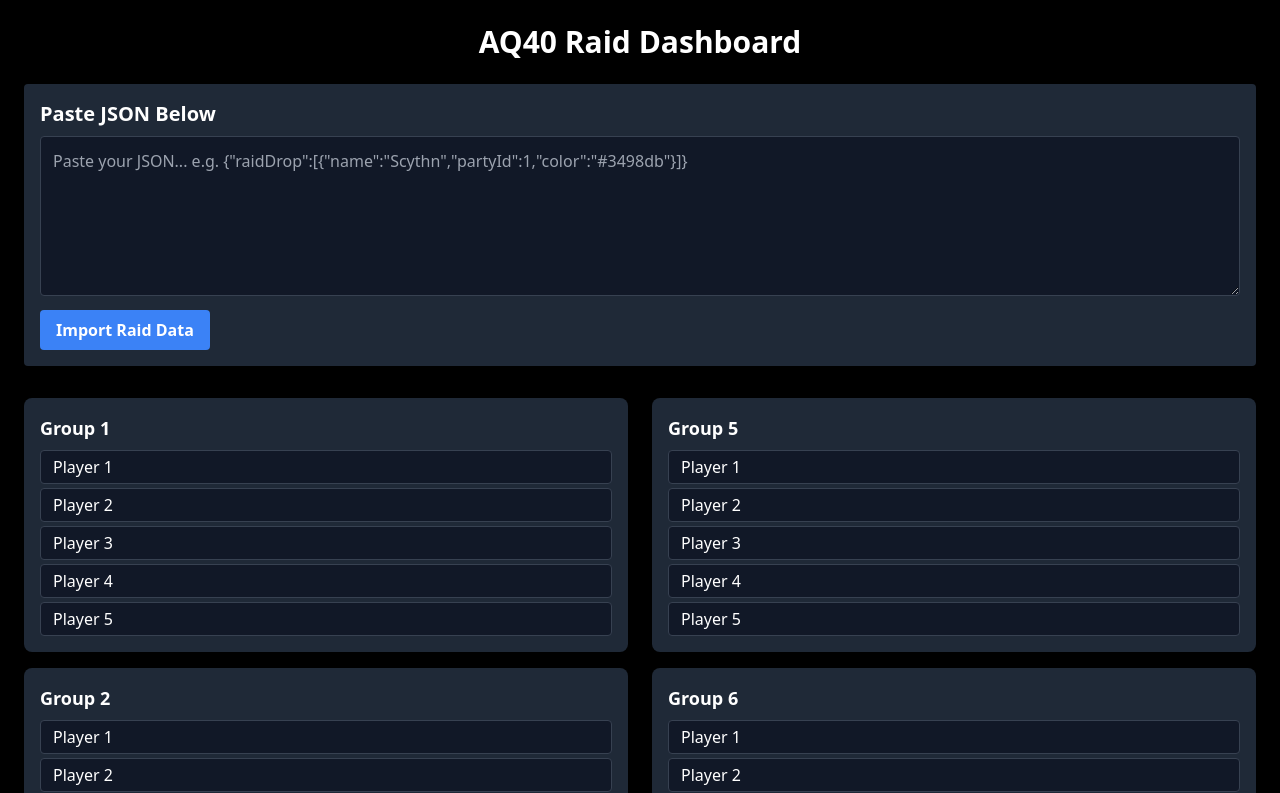
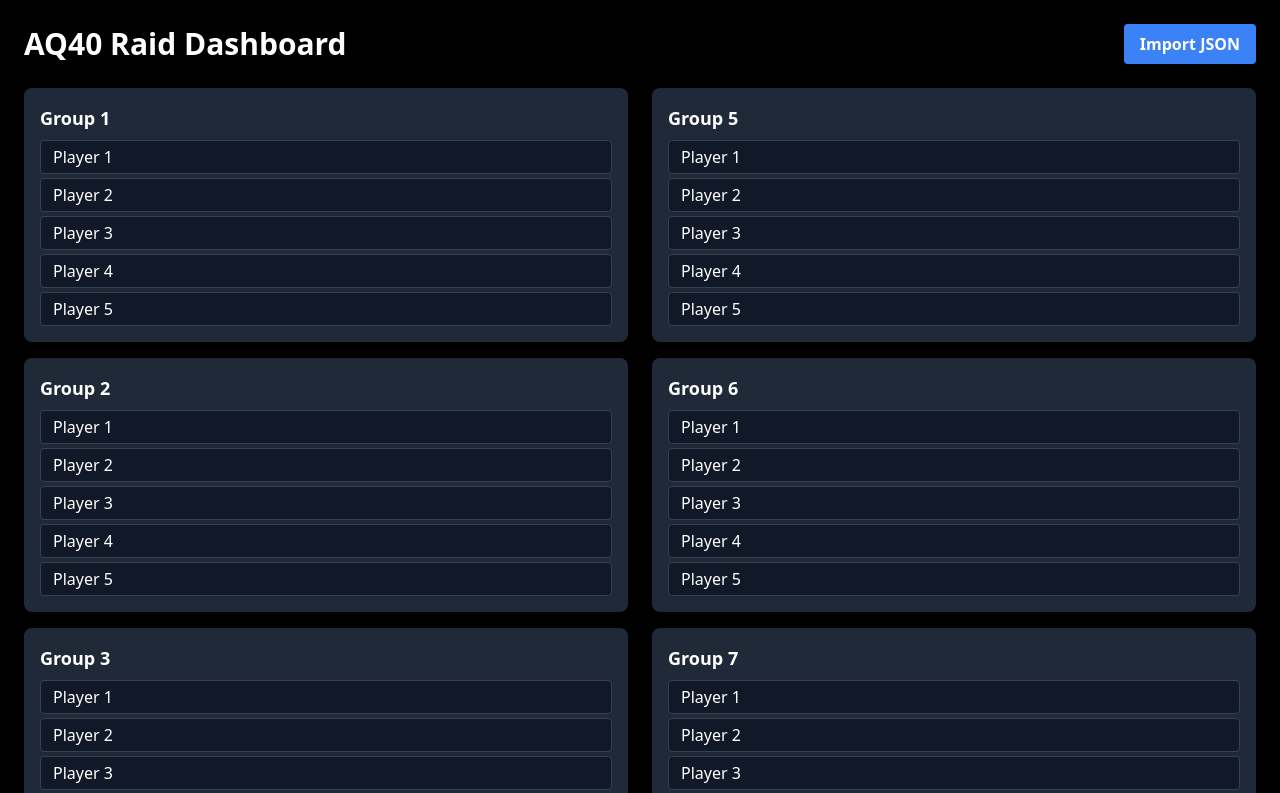
Before and after one commit to jbc013191/AQ40pt2, a React (Vite) app: page / in a window 1280 px wide. Shown: the top 793 px of the page. Built offline with nearby package versions, Linux system fonts and the light colour scheme.

Commit message:
RaidDashboard Fixed Button and Text Color

```diff
--- a/src/RaidDashboard.jsx
+++ b/src/RaidDashboard.jsx
@@ -3,11 +3,13 @@
 export default function RaidDashboard() {
   const [raidData, setRaidData] = useState([]);
   const [jsonInput, setJsonInput] = useState("");
+  const [showImportBox, setShowImportBox] = useState(false);
 
   const handleJsonPaste = () => {
     try {
       const parsed = JSON.parse(jsonInput);
       setRaidData(parsed.raidDrop || []);
+      setShowImportBox(false);
     } catch (e) {
       alert("Invalid JSON. Please check formatting.");
     }
@@ -19,24 +21,44 @@
 
   return (
     <div className="min-h-screen bg-black text-white p-6">
-      <h1 className="text-3xl font-bold text-center mb-6">AQ40 Raid Dashboard</h1>
+      <div className="flex justify-between items-center mb-6">
+        <h1 className="text-3xl font-bold text-center">AQ40 Raid Dashboard</h1>
+        <button
+          onClick={() => setShowImportBox(true)}
+          className="bg-blue-500 hover:bg-blue-600 px-4 py-2 rounded font-semibold"
+        >
+          Import JSON
+        </button>
+      </div>
 
-      {/* JSON Input Section */}
-      <div className="mb-8 bg-gray-800 p-4 rounded shadow">
+      {/* JSON Input Modal */}
+      {showImportBox && (
+        <div className="fixed inset-0 bg-black bg-opacity-80 flex items-center justify-center z-50">
+          <div className="bg-gray-800 p-6 rounded-lg w-full max-w-md">
             <h2 className="text-xl font-semibold mb-2">Paste JSON Below</h2>
             <textarea
               value={jsonInput}
               onChange={(e) => setJsonInput(e.target.value)}
-          className="w-full h-40 p-3 bg-gray-900 border border-gray-700 rounded text-white mb-2"
+              className="w-full h-40 p-3 bg-gray-900 border border-gray-700 rounded text-white mb-4"
               placeholder='Paste your JSON... e.g. {"raidDrop":[{"name":"Scythn","partyId":1,"color":"#3498db"}]}'
             ></textarea>
+            <div className="flex justify-end space-x-2">
+              <button
+                onClick={() => setShowImportBox(false)}
+                className="bg-gray-600 hover:bg-gray-700 px-4 py-2 rounded"
+              >
+                Cancel
+              </button>
               <button
                 onClick={handleJsonPaste}
-          className="bg-blue-500 hover:bg-blue-600 px-4 py-2 rounded font-semibold"
+                className="bg-blue-500 hover:bg-blue-600 px-4 py-2 rounded"
               >
-          Import Raid Data
+                Import
               </button>
             </div>
+          </div>
+        </div>
+      )}
 
       {/* Party Groups Display */}
       <div className="grid grid-cols-2 gap-6">
@@ -64,7 +86,7 @@
           ? players.map((player, i) => (
               <li
                 key={i}
-                className="px-3 py-1 rounded border border-gray-700"
+                className="px-3 py-1 rounded border border-gray-700 text-black"
                 style={{ backgroundColor: player.color }}
               >
                 {player.name}
```
Lines whose indentation alone changed are shown as unchanged.
